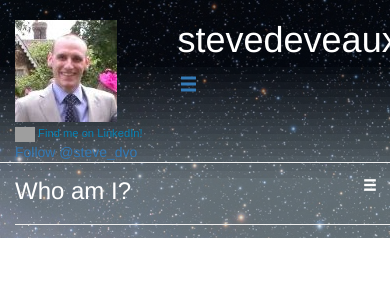
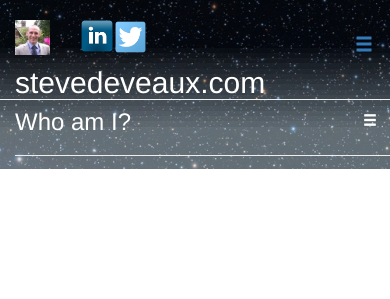
Before and after one commit to stevedvo/stevedvo.github.io, a PHP site: page / in a window 390 px wide; the page is wider, and only the part inside the window is pictured. Shown: the top 299 px of that part. Run offline with PHP 8.4, Linux system fonts and the light colour scheme; some libraries are stand-ins or nearby versions; grey boxes are pictures that could not be loaded.

Commit message:
[refs #27 & #36] > Continued the work with the CSS / Bootstrap / @media queries to improve the look of the site across a variety of screen types/sizes:
Adjusted the widths of some of the images and Bootstrap grid columns to different %s to behave more reponsively.
Re-jigged the column widths and arrangement of the social links, and added different icons to appear when viewing on smaller screens.
Changed the h1 heading to h2 to allow a better fit on the smallest mobile screens.
Removed the "async" attribute from the script call that loads the main JS file - realised this was causing an issue with the burger menus not being initially hidden when viewing the site on my phone, although this was not apparent with the user-agent-spoofing.

> Added meta descriptions to each of the pages to hopefully help with Google search results. Was going to add meta keywords too but reading up a little about it I see these are very old hat and no longer have any influence with site rankings!

> Had a response from the 123-Reg tech support team regarding the problem experienced with the web.config file contents - turns out they had omitted to include a particular opening & closing tag. Google still reckons I don't have GZIP compression enabled, however! #fml

```diff
--- a/animation.php
+++ b/animation.php
@@ -6,6 +6,7 @@
 		<?php
 			include ("includes/headinfo.html");
 		?>
+		<meta name="description" content="Animation using the HTML5 Canvas and JavaScript."/>
 		<script type="text/javascript" src="javascript/animation.js"></script>
 		<script type="text/javascript" src="javascript/OSC.js"></script>
 	</head>
--- a/astropics.php
+++ b/astropics.php
@@ -6,6 +6,7 @@
 		<?php
 			include ("includes/headinfo.html");
 		?>
+		<meta name="description" content="Astronomy Pictures, mostly taken through my Orion SkyQuest XT8 Dobsonian reflecting telescope using my Nikon E4500 digital camera."/>
 	</head>
 
 	<body>
--- a/css/main.css
+++ b/css/main.css
@@ -34,6 +34,10 @@
 		background-size: cover;
 		background-attachment: fixed;
 	}
+	#profilePic
+	{
+		padding-bottom: 15px;
+	}
 }
 
 @media only screen and (max-width: 768px)
@@ -41,6 +45,14 @@
 	#wrapper
 	{
 		background-size: 100% auto;
+	}
+	#social_mob
+	{
+		padding: 0px 15px 0px 15px;
+	}
+	#burger
+	{
+		float: right;
 	}
 }
 
@@ -50,31 +62,24 @@
 	padding: 0px;
 }
 
+@media only screen and (min-width: 992px)
+{
+	#profilePic, #sidebar-wrapper
+	{
+		width: 14.28571429%;
+	}
+}
+
 @media only screen and (min-width: 1200px)
 {
-	#pageTitle, #social, #main_nav
+	#profilePic, #sidebar-wrapper
 	{
-		left: 15px;
-	}
-
-	#sidebar-wrapper
-	{
-		left: -50px;
-	}
-
-	#page-content-wrapper
-	{
-		left: -35px;
-	}
-
-	.left
-	{
-		width: 150px;
+		width: 12.5%;
 	}
 }
 
 
-.head1, .head3
+.head2, .head3
 {
 	margin: auto;
 }
@@ -82,23 +87,6 @@
 .navitem
 {
 	margin: 0px 10px 0px 10px;
-}
-
-.topnav
-{
-	padding-left: 0px;
-	list-style: none;
-}
-
-.li_inline
-{
-	display: inline;
-}
-
-#filling, #filling_2y
-{
-	padding-left: 0px;
-	list-style: none;
 }
 
 #burger_2y
@@ -140,14 +128,6 @@
 	}
 }
 
-.sidebar-nav
-{
-	margin: 0px;
-	padding: 0px;
-	list-style: none;
-	line-height: 40px;
-}
-
 #sidebar-wrapper
 {
 	padding: 0px;
--- a/includes/about.html
+++ b/includes/about.html
@@ -1,13 +1,15 @@
 <div id="sidebar-wrapper" class="col-lg-2 col-md-2 col-sm-2">
-	<ul class="sidebar-nav">
-		<li id="burger_2y" class="navitem left btn hidden-lg hidden-md hidden-sm"><span class="glyphicon glyphicon-menu-hamburger" aria-label="Sections"></span>
+	<ul class="list-unstyled">
+		<li class="navitem left btn hidden-lg hidden-md hidden-sm col-xs-12">
+			<span id="burger_2y" class="glyphicon glyphicon-menu-hamburger" aria-label="Sections"></span>
 			<ul id="filling_2y">
 				<li class="navitem left btn col-xs-12 li_1">Who am I?</li>
 				<li class="navitem left btn col-xs-12 li_2">Education</li>
 				<li class="navitem left btn col-xs-12 li_3">Development</li>
 				<li class="navitem left btn col-xs-12 li_4">Interests</li>
 				<li class="navitem left btn col-xs-12 li_5 lrg">Blog</li>
-			</ul></li>
+			</ul>
+		</li>
 		<li class="navitem left btn col-lg-12 col-md-12 col-sm-12 hidden-xs li_1">Who am I?</li>
 		<li class="navitem left btn col-lg-12 col-md-12 col-sm-12 hidden-xs li_2">Education</li>
 		<li class="navitem left btn col-lg-12 col-md-12 col-sm-12 hidden-xs li_3">Development</li>
--- a/includes/about_5.html
+++ b/includes/about_5.html
@@ -7,7 +7,21 @@
 		<p>> </p>
 	</article>
 	<hr/> -->
-	<article id="20140504">
+	<article id="20160510">
+		<h4>10 May 2016</h4>
+		<p>> Continued the work with the CSS / Bootstrap / @media queries to improve the look of the site across a variety of screen types/sizes:</p>
+		<ul>
+			<li>Adjusted the widths of some of the images and Bootstrap grid columns to different %s to behave more reponsively.</li>
+			<li>Re-jigged the column widths and arrangement of the social links, and added different icons to appear when viewing on smaller screens.</li>
+			<li>Changed the h1 heading to h2 to allow a better fit on the smallest mobile screens.</li>
+			<li>Removed the "async" attribute from the script call that loads the main JS file - realised this was causing an issue with the burger menus not being initially hidden when viewing the site on my phone, although this was not apparent with the user-agent-spoofing.</li>
+		</ul>
+		<p>> Feeling quite happy with the look and functionality of the headers & menus on across all devices now :D</p>
+		<p>> Added meta descriptions to each of the pages to hopefully help with Google search results. Was going to add meta keywords too but reading up a little about it I see these are very old hat and no longer have any influence with site rankings!</p>
+		<p>> Had a response from the 123-Reg tech support team regarding the problem experienced with the web.config file contents - turns out they had omitted to include a particular opening & closing tag. Google still reckons I don't have GZIP compression enabled, however! #fml</p>
+	</article>
+	<hr/>
+	<article id="20160504">
 		<h4>04 May 2016</h4>
 		<p>> HAPPY STAR WARS DAY!</p>
 		<p>> Remembered that I can actually access my local webserver over the LAN - so I can point my iPhone Safari browser to my laptop's local IP address and view the dev version of the site on mobile without having to upload to live. Woop!</p>
@@ -22,10 +36,10 @@
 			<li>Added an "async" attribute to the external script calls where possible i.e. not critical for initial page load.</li>
 		</ul>
 		<p>> Oh... the website now just shows an HTTP 500 error when I try to load it. Figured it must be something to do with the web.config file that has been added to the root directory for the GZIP compression, since taking this file out resolves the issue! Copied and pasted the file contents exactly as instructed on the 123-Reg support page so it seems a little strange that this would kill it. Removed the config file for now.</p>
-		<p>> Done some CSS work to tweak the margins & padding for various sections and improve the look of the site.</p>
+		<p>> Started doing some tweaking / fine-tuning with the CSS / Bootstrap / @media queries to get the margins, padding, spacing, widths, etc for various sections looking better throughout the site on each screen type.</p>
 	</article>
 	<hr/>
-	<article id="20140503">
+	<article id="20160503">
 		<h4>03 May 2016</h4>
 		<p>> Had just a very small amount of time to try to figure out why the background image isn't displaying correctly on iPhone. Read up a little more on the CSS @media queries and played about to change the CSS depending on orientation rather than display width. Looked like from the Chrome dev tools that this would work but found that it didn't after uploading to live and viewing on the iPhone for real. Only had half an hour or so so will look into this problem more tomorrow.</p>
 	</article>
--- a/includes/header.html
+++ b/includes/header.html
@@ -8,19 +8,15 @@
 
 	<body>
 		<header class="col-lg-12 col-md-12 col-sm-12 col-xs-12 page-header" style="margin-top: 20px; padding: 0px;">
-			<section id="profilePic" class="col-lg-1 col-md-2 col-sm-2 col-xs-5">
-				<img src="images/me.jpg" alt="placeholder">
+			<section id="profilePic" class="col-lg-2 col-md-2 col-sm-2 col-xs-2">
+				<a href="index.php"><img src="images/me.jpg" alt="placeholder" style="width: 100%;"></a>
 			</section>
-			<section id="pageTitle" class="col-lg-11 col-md-10 col-sm-10 col-xs-7">
-				<h1 class="head1"><?php echo $page_title; ?></h1>
+			<section id="social_mob" class="hidden-lg hidden-md hidden-sm col-xs-3">
+				<a href="https://uk.linkedin.com/pub/steve-deveaux/100/157/102" target="_blank"><img src="images/linkedin.png" alt="LinkedIn" style="width: 50%;"></a><a href="https://twitter.com/steve_dvo" target="_blank"><img src="images/twitter.png" alt="Twitter" style="width: 50%;"></a>
 			</section>
-			<section id="social" class="col-lg-11 col-md-10 col-sm-10 col-xs-9">
-				<a href="https://uk.linkedin.com/pub/steve-deveaux/100/157/102" target="_blank" style="text-decoration:none;"><span style="font: 80% Arial,sans-serif; color:#0783B6;"><img src="https://static.licdn.com/scds/common/u/img/webpromo/btn_in_20x15.png" width="20" height="15" alt="View Steve DeVeaux's LinkedIn profile" style="vertical-align:middle;" border="0">&nbsp;Find me on LinkedIn!</span></a><br/>
-				<a href="https://twitter.com/steve_dvo" class="twitter-follow-button" data-show-count="false">Follow @steve_dvo</a>
-				<script>!function(d,s,id){var js,fjs=d.getElementsByTagName(s)[0],p=/^http:/.test(d.location)?'http':'https';if(!d.getElementById(id)){js=d.createElement(s);js.id=id;js.src=p+'://platform.twitter.com/widgets.js';fjs.parentNode.insertBefore(js,fjs);}}(document, 'script', 'twitter-wjs');</script>
-			</section>
-			<nav id="burger" class="topnav hidden-lg hidden-md hidden-sm visible-xs-12"><span class="navitem top btn btn-lg glyphicon glyphicon-menu-hamburger" aria-label="Menu"></span>
-				<ul id="filling">
+			<nav class="topnav hidden-lg hidden-md hidden-sm">
+				<span id="burger" class="navitem top btn btn-lg glyphicon glyphicon-menu-hamburger" aria-label="Menu"></span>
+				<ul id="filling" class="list-unstyled col-xs-12">
 					<li><a class="navitem top btn col-xs-12" href="index.php"><span class="glyphicon glyphicon-home" aria-label="Home"></span></a></li>
 					<li><a class="navitem top btn col-xs-12" href="astropics.php">Astro Pics</a></li>
 					<li><a class="navitem top btn col-xs-12" href="tictactoe.php">Tic Tac Toe</a></li>
@@ -28,13 +24,21 @@
 					<li><a class="navitem top btn col-xs-12" href="sepsis.php">Sepsis</a></li>
 				</ul>
 			</nav>
-			<nav id="main_nav" class="col-lg-11 col-md-10 col-sm-10 hidden-xs">
-				<ul class="topnav">
-					<li class="li_inline hidden-xs"><a class="navitem top btn btn-lg" href="index.php"><span class="glyphicon glyphicon-home" aria-label="Home"></span></a></li>
-					<li class="li_inline hidden-xs"><a class="navitem top btn btn-lg" href="astropics.php">Astro Pics</a></li>
-					<li class="li_inline hidden-xs"><a class="navitem top btn btn-lg" href="tictactoe.php">Tic Tac Toe</a></li>
-					<li class="li_inline hidden-xs"><a class="navitem top btn btn-lg" href="animation.php">Animation</a></li>
-					<li class="li_inline hidden-xs"><a class="navitem top btn btn-lg" href="sepsis.php">Sepsis</a></li>
+			<section id="pageTitle" class="col-lg-10 col-md-10 col-sm-10 col-xs-12">
+				<h2 class="head2"><?php echo $page_title; ?></h2>
+			</section>
+			<section id="social_std" class="col-lg-10 col-md-10 col-sm-10 hidden-xs">
+				<a href="https://uk.linkedin.com/pub/steve-deveaux/100/157/102" target="_blank" style="text-decoration:none;"><span style="font: 80% Arial,sans-serif; color:#0783B6;"><img src="https://static.licdn.com/scds/common/u/img/webpromo/btn_in_20x15.png" width="20" height="15" alt="View Steve DeVeaux's LinkedIn profile" style="vertical-align:middle;" border="0">&nbsp;Find me on LinkedIn!</span></a><br/>
+				<a href="https://twitter.com/steve_dvo" class="twitter-follow-button" data-show-count="false">Follow @steve_dvo</a>
+				<script>!function(d,s,id){var js,fjs=d.getElementsByTagName(s)[0],p=/^http:/.test(d.location)?'http':'https';if(!d.getElementById(id)){js=d.createElement(s);js.id=id;js.src=p+'://platform.twitter.com/widgets.js';fjs.parentNode.insertBefore(js,fjs);}}(document, 'script', 'twitter-wjs');</script>
+			</section>
+			<nav id="main_nav" class="col-lg-10 col-md-10 col-sm-10 hidden-xs">
+				<ul class="list-inline">
+					<li class="hidden-xs"><a class="navitem top btn btn-lg" href="index.php"><span class="glyphicon glyphicon-home" aria-label="Home"></span></a></li>
+					<li class="hidden-xs"><a class="navitem top btn btn-lg" href="astropics.php">Astro Pics</a></li>
+					<li class="hidden-xs"><a class="navitem top btn btn-lg" href="tictactoe.php">Tic Tac Toe</a></li>
+					<li class="hidden-xs"><a class="navitem top btn btn-lg" href="animation.php">Animation</a></li>
+					<li class="hidden-xs"><a class="navitem top btn btn-lg" href="sepsis.php">Sepsis</a></li>
 				</ul>
 			</nav>
 		</header>
--- a/includes/headinfo.html
+++ b/includes/headinfo.html
@@ -1,8 +1,8 @@
-<meta content="text/html; charset=utf-8" http-equiv="Content-Type"/>
+<meta charset="UTF-8"/>
 <meta name="viewport" content="width=device-width, initial-scale=1">
 <!-- additional options to content to prevent zooming on mobile devices, maximum-scale=1, user-scalable=no"-->
 <link rel="stylesheet" type="text/css" href="css/main.css"/>
-<script async type="text/javascript" src="javascript/main.js"></script>
+<script type="text/javascript" src="javascript/main.js"></script>
 <link rel="shortcut icon" href="images/3.ico"/>
 <link rel="stylesheet" href="bootstrap-3.3.6-dist/css/bootstrap.min.css"/>
 <!-- <link rel="stylesheet" href="jQuery/jquery.mobile-1.4.5/jquery.mobile-1.4.5.min.css"/> -->
--- a/index.php
+++ b/index.php
@@ -6,6 +6,7 @@
 		<?php
 			include ("includes/headinfo.html");
 		?>
+		<meta name="description" content="About Steve DeVeaux: graduate of Sheffield University; Product Owner in Agile Scrum; Web Developer in HTML5, CSS3, JavaScript, jQuery, Bootstrap, PHP."/>
 	</head>
 
 	<body>
--- a/javascript/main.js
+++ b/javascript/main.js
@@ -43,7 +43,17 @@ function init ()
 		$("#filling").slideToggle("slow");
 	});
 
+	$("#filling").click(function()
+	{
+		$("#filling").slideToggle("slow");
+	});
+
 	$("#burger_2y").click(function()
+	{
+		$("#filling_2y").slideToggle("slow");
+	});
+
+	$("#filling_2y").click(function()
 	{
 		$("#filling_2y").slideToggle("slow");
 	});
--- a/sepsis.php
+++ b/sepsis.php
@@ -6,6 +6,7 @@
 		<?php
 			include ("includes/headinfo.html");
 		?>
+		<meta name="description" content="Information about Sepsis (aka septicaemia / blood-poisoning): what it is, how it is diagnosed, and how it is treated. More info from UK Sepsis Trust."/>
 	</head>
 
 	<body>
--- a/tictactoe.php
+++ b/tictactoe.php
@@ -6,6 +6,7 @@
 		<?php
 			include ("includes/headinfo.html");
 		?>
+		<meta name="description" content="Tic Tac Toe / Noughts & Crosses game made using JavaScript."/>
 		<script type="text/javascript" src="javascript/tictactoe.js"></script>
 		<script type="text/javascript" src="javascript/OSC.js"></script>
 		<link type="text/css" rel="stylesheet" href="css/tictactoe.css"/>
```
Also changed, not shown: includes/astropics.html (+5 -3 lines), includes/sepsis.html (+5 -3 lines), images/linkedin.png (added), images/twitter.png (added), 2 other files.
